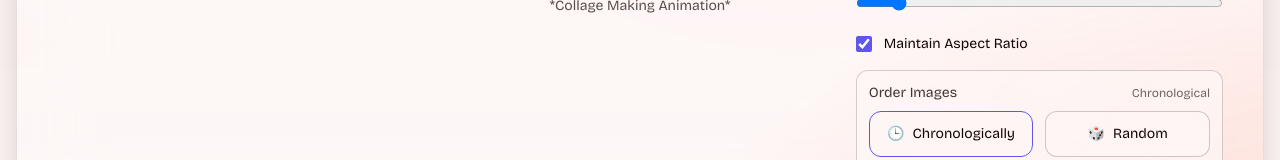
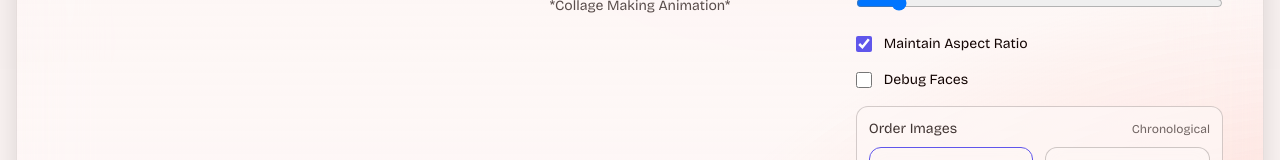
Before and after one commit to kLaz3r/photoweave, a Next.js app: page /collage in a window 1280 px wide. Shown: the part 731-891 px from the top of the page. Built offline with nearby package versions, Linux system fonts and the light colour scheme; no server answers.

Commit message:
debug only in dev

```diff
--- a/src/app/collage/page.tsx
+++ b/src/app/collage/page.tsx
@@ -31,6 +31,10 @@ function parseDpiFromResolution(value: string): number {
   const re = /(\d+)\s*DPI/i;
   const match = re.exec(value);
   return match ? parseInt(match[1]!, 10) : 150;
+}
+
+function isDevelopment(): boolean {
+  return process.env.NODE_ENV === "development";
 }
 
 function parseDimensionsFromPreset(
@@ -104,6 +108,7 @@ export default function CollagePage() {
   const [orderMode, setOrderMode] = useState<"chronological" | "random">(
     "chronological",
   );
+  const [debug_faces, setDebugFaces] = useState<boolean>(false);
 
   // Preview state
   const [previewUrl, setPreviewUrl] = useState<string | null>(null);
@@ -546,6 +551,7 @@ export default function CollagePage() {
       fd.append("pretrim_borders", String(false));
       fd.append("face_aware_cropping", String(false));
       fd.append("face_margin", String(0.08));
+      fd.append("debug_faces", String(debug_faces));
 
       const baseUrl =
         process.env.NEXT_PUBLIC_API_BASE_URL ?? "http://localhost:8000";
@@ -570,6 +576,7 @@ export default function CollagePage() {
       compressedFiles,
       customHeight,
       customWidth,
+      debug_faces,
       layout,
       maintainAspect,
       resolution,
@@ -883,6 +890,7 @@ export default function CollagePage() {
     maintainAspect,
     spacing,
     selectedImages,
+    debug_faces,
   ]);
 
   function buildCommonFormDataForCreate(isPrint: boolean): FormData {
@@ -930,6 +938,7 @@ export default function CollagePage() {
     fd.append("pretrim_borders", String(false));
     fd.append("face_aware_cropping", String(false));
     fd.append("face_margin", String(0.08));
+    fd.append("debug_faces", String(debug_faces));
     return fd;
   }
 
@@ -1503,6 +1512,18 @@ export default function CollagePage() {
                 Maintain Aspect Ratio
               </label>
 
+              {isDevelopment() && (
+                <label className="flex items-center gap-3 text-sm">
+                  <input
+                    type="checkbox"
+                    className="h-4 w-4 accent-[color:var(--theme-accent)]"
+                    checked={debug_faces}
+                    onChange={(e) => setDebugFaces(e.target.checked)}
+                  />
+                  Debug Faces
+                </label>
+              )}
+
               <div className="mt-4 rounded-xl border border-[color:color-mix(in_oklch,var(--theme-text)_18%,transparent)] bg-[color:color-mix(in_oklch,var(--theme-background)_72%,transparent)] p-3">
                 <div className="mb-2 flex items-center justify-between">
                   <span className="text-sm opacity-80">Order Images</span>
```
